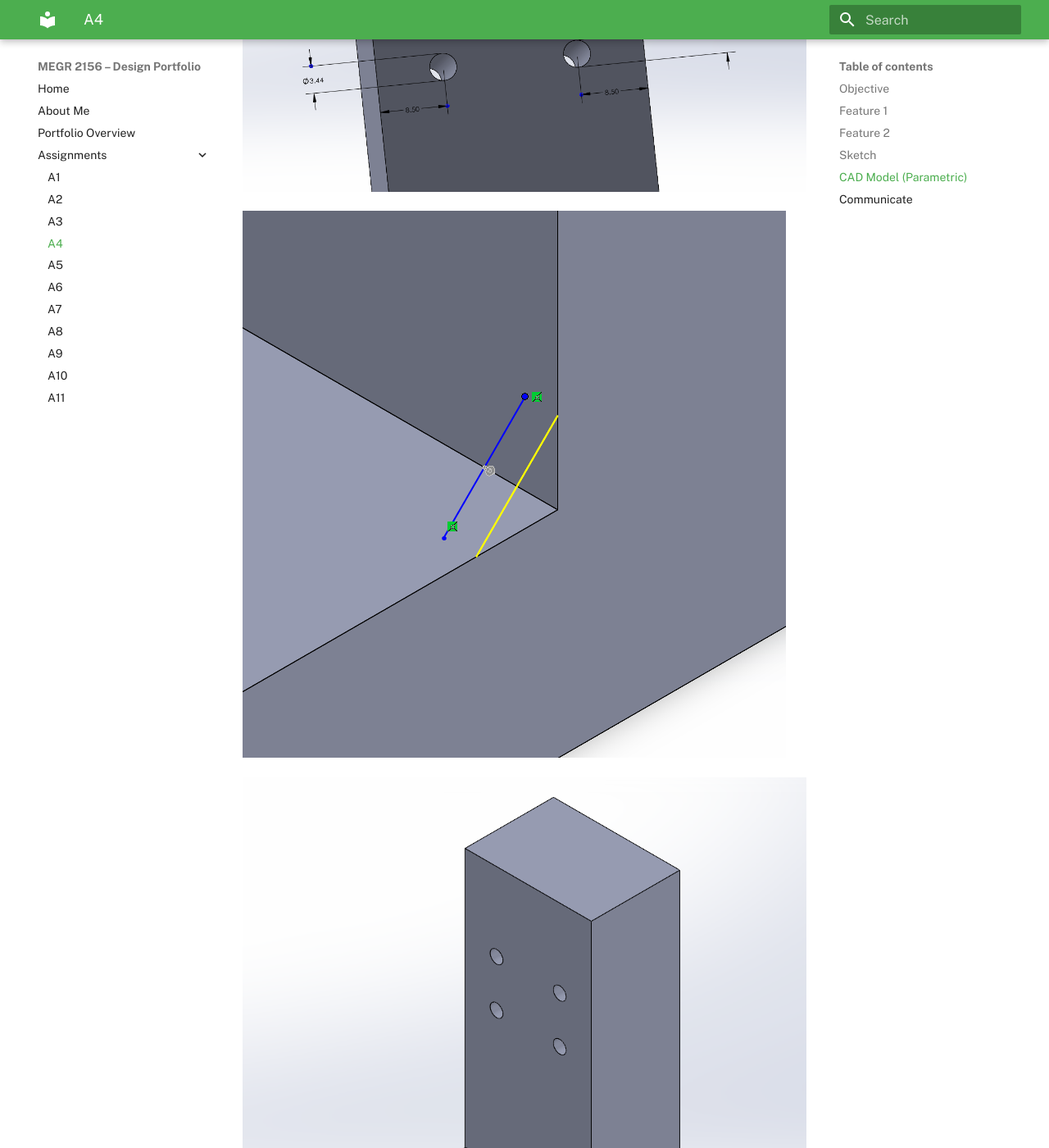
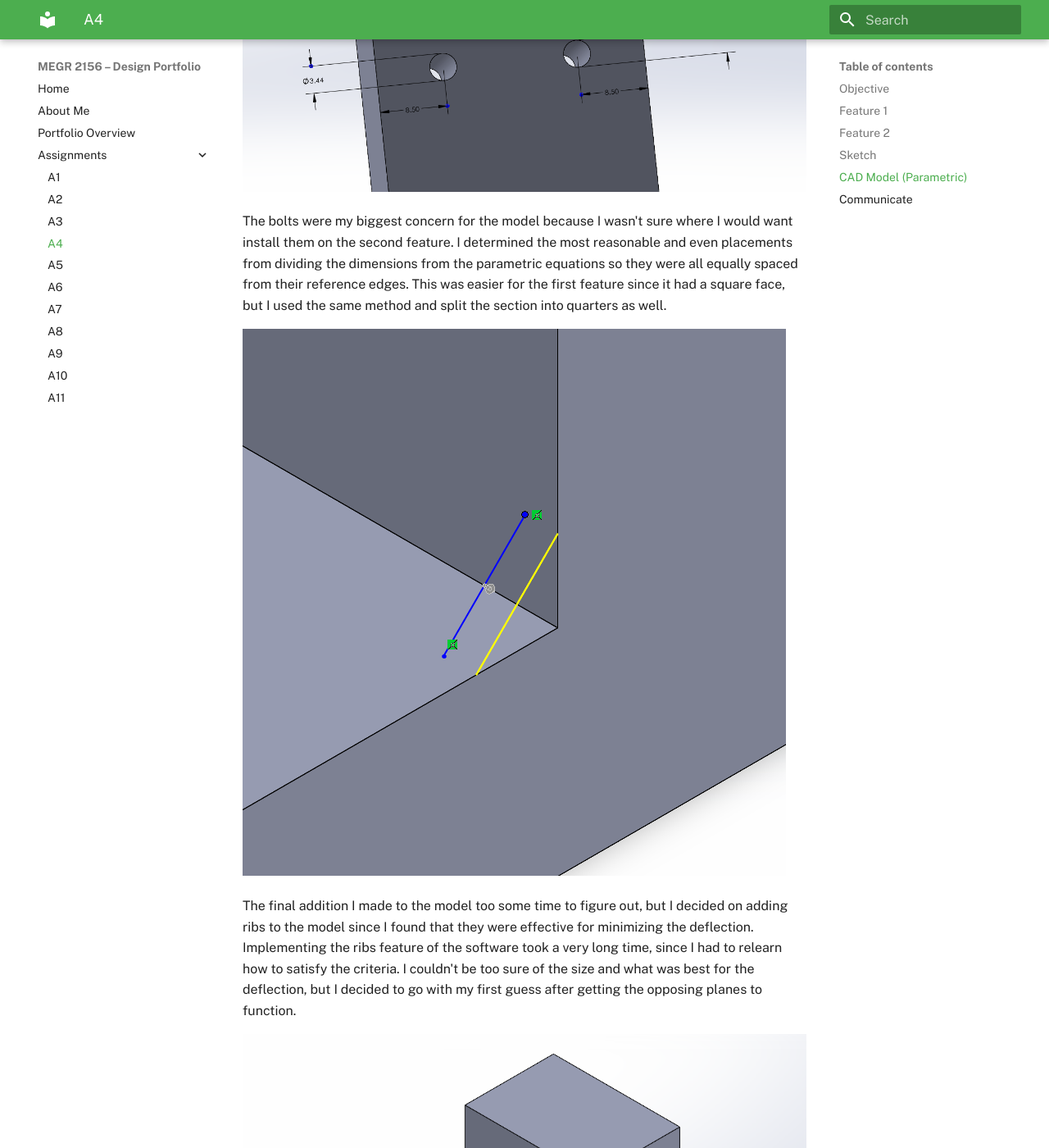
Before and after one commit to Jmswanchara/megr2156-portfolio, an MkDocs documentation site: the page built from docs/assignments/A04/index.md, in a window 1280 px wide and 1400 px high, scrolled down 10222 px. Shown: the whole window at 82% size. Built offline with MkDocs 1.6.1 and Material for MkDocs 9.7.7, drawn with Linux system fonts in a browser that asks for light colours; some of the changed text lies outside the part shown.

Commit message:
Enhance documentation with model details
Added detailed explanations regarding bolt placements and rib implementations in the model.

```diff
--- a/docs/assignments/A04/index.md
+++ b/docs/assignments/A04/index.md
@@ -64,9 +64,15 @@ Starting with the first feature, I sketched out the model and extruded it using
 
 ![A4 Bolts 2](A4_bolts2.png)
 
+The bolts were my biggest concern for the model because I wasn't sure where I would want install them on the second feature.  I determined the most reasonable and even placements from dividing the dimensions from the parametric equations so they were all equally spaced from their reference edges.  This was easier for the first feature since it had a square face, but I used the same method and split the section into quarters as well.
+
 ![A4 Ribs](A4_ribs.png)
 
+The final addition I made to the model too some time to figure out, but I decided on adding ribs to the model since I found that they were effective for minimizing the deflection.  Implementing the ribs feature of the software took a very long time, since I had to relearn how to satisfy the criteria.  I couldn't be too sure of the size and what was best for the deflection, but I decided to go with my first guess after getting the opposing planes to function.
+
 ![CAD Model](A4_CAD.png)
+
+The image above represents my final product as an isometric view in SolidWorks.
 
 [A4.SLDPRT](A4.SLDPRT)
 
```
